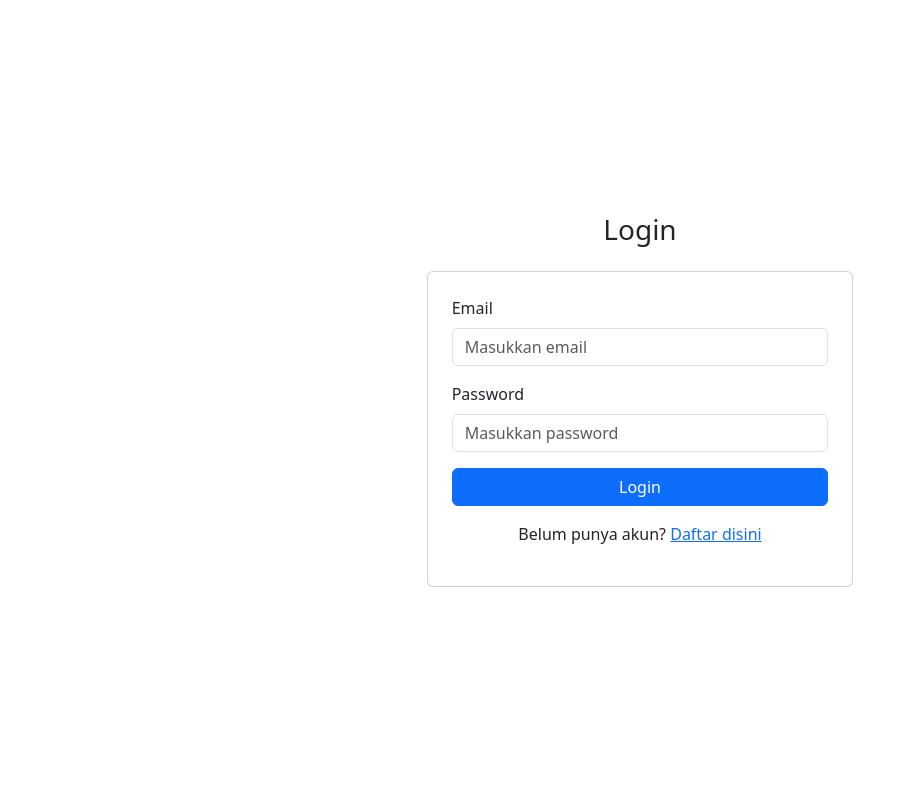
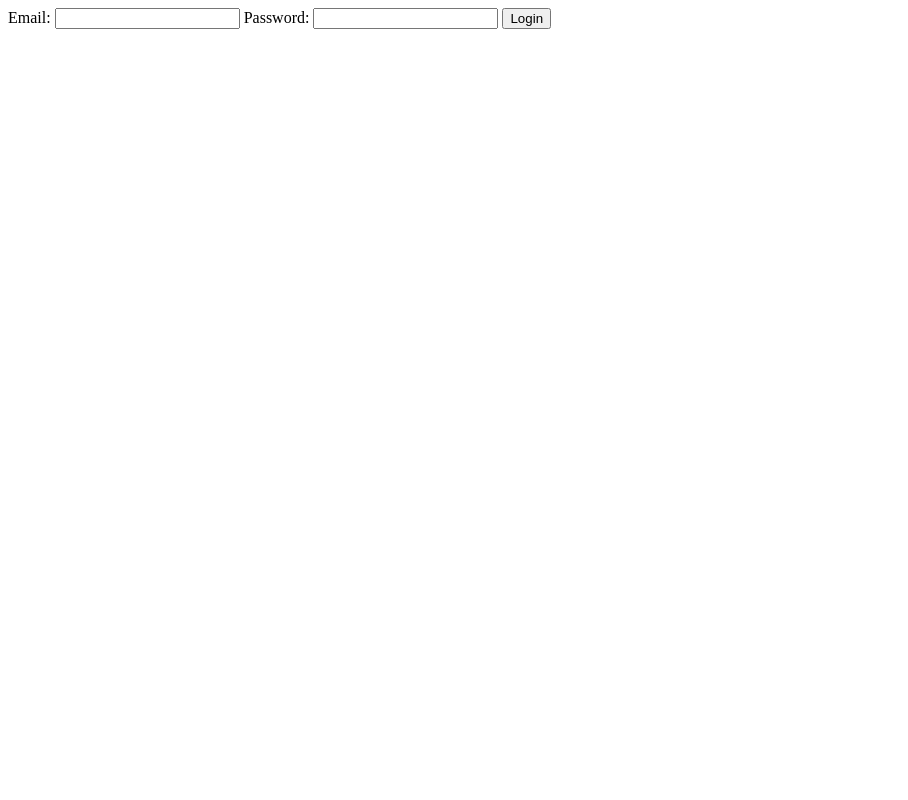
Before and after one commit to Ihsan051/kamus-pribadi, a PHP site: page /login.php in a window 1280 px wide. Shown: the whole page, without its empty margins (0-908 px from the left). Run offline with PHP 8.4, Linux system fonts and the light colour scheme; data that the repository does not hold is empty; a stand-in replaces the project's code that opens the database connection.

Commit message:
mencoba menambah login database

```diff
--- a/Beranda.php
+++ b/Beranda.php
@@ -1,3 +1,4 @@
+
 <!DOCTYPE html>
 <html lang="en">
 <head>
--- a/login.php
+++ b/login.php
@@ -1,13 +1,54 @@
 <?php
-include "database/koneksi.php";
-$email = $_POST['email'];
-$password = $_POST['password']
+// Start the session to manage user login state
+session_start();
 
+// Include database connection file
+require_once 'db_connection.php'; // Ensure you have a file for DB connection
 
+if ($_SERVER['REQUEST_METHOD'] === 'POST') {
+    // Ambil data dari form dengan sanitasi
+    $email = filter_input(INPUT_POST, 'email', FILTER_SANITIZE_EMAIL);
+    $password = $_POST['password']; // Password tidak disanitasi
 
+    // Query untuk memeriksa pengguna
+    $sql = "SELECT * FROM user WHERE email = ?";
+    if ($stmt = $conn->prepare($sql)) {
+        $stmt->bind_param("s", $email);
+        $stmt->execute();
+        $result = $stmt->get_result();
 
+        // Cek apakah pengguna ditemukan
+        if ($result->num_rows === 1) {
+            $row = $result->fetch_assoc();
+
+            // Verifikasi password
+            if (password_verify($password, $row['password'])) {
+                // Login berhasil
+                $_SESSION['user_email'] = $email; // Simpan email di session
+                header("Location: beranda.php");
+                exit(); // Pastikan untuk menghentikan script setelah redirect
+            } else {
+                $error_message = "Password salah!";
+            }
+        } else {
+            $error_message = "Username tidak ditemukan!";
+        }
+
+        // Tutup statement
+        $stmt->close();
+    } else {
+        $error_message = "Terjadi kesalahan dalam query.";
+    }
+
+    // Tutup koneksi
+    $conn->close();
+}
+
+// Tampilkan pesan kesalahan jika ada
+if (isset($error_message)) {
+    echo "<p style='color: red;'>$error_message</p>";
+}
 ?>
-
 
 <!DOCTYPE html>
 <html lang="en">
@@ -15,33 +56,18 @@ $password = $_POST['password']
     <meta charset="UTF-8">
     <meta name="viewport" content="width=device-width, initial-scale=1.0">
     <title>Login</title>
-    <!-- Bootstrap CSS -->
-    <link href="https://cdn.jsdelivr.net/npm/bootstrap@5.3.0/dist/css/bootstrap.min.css" rel="stylesheet">
+    <!-- Tambahkan stylesheet dan script jika perlu -->
 </head>
 <body>
     <!-- Form Login -->
-    <section class="d-flex justify-content-center align-items-center vh-100">
-        <div class="col-md-4">
-            <h3 class="text-center mb-4">Login</h3>
-            <div class="card p-4">
-                <form action="login.php" method="POST">
-                    <div class="mb-3">
-                        <label for="email" class="form-label">Email</label>
-                        <input type="email" class="form-control" id="email" name="email" placeholder="Masukkan email" required>
-                    </div>
-                    <div class="mb-3">
-                        <label for="password" class="form-label">Password</label>
-                        <input type="password" class="form-control" id="password" name="password" placeholder="Masukkan password" required>
-                    </div>
-                    <button type="submit" class="btn btn-primary w-100">Login</button>
-                </form>
-                <p class="text-center mt-3">Belum punya akun? <a href="register.php">Daftar disini</a></p>
-            </div>
-        </div>
-    </section>
+    <form action="" method="POST">
+        <label for="email">Email:</label>
+        <input type="email" name="email" id="email" required>
 
-    <!-- Bootstrap JS and Popper.js -->
-    <script src="https://cdn.jsdelivr.net/npm/@popperjs/core@2.11.7/dist/umd/popper.min.js"></script>
-    <script src="https://cdn.jsdelivr.net/npm/bootstrap@5.3.0/dist/js/bootstrap.min.js"></script>
+        <label for="password">Password:</label>
+        <input type="password" name="password" id="password" required>
+
+        <button type="submit">Login</button>
+    </form>
 </body>
 </html>
```
Also changed, not shown: database/create_database.php (+4 -4 lines), navbar.php (+4 -4 lines), asset/logo.png (added).
